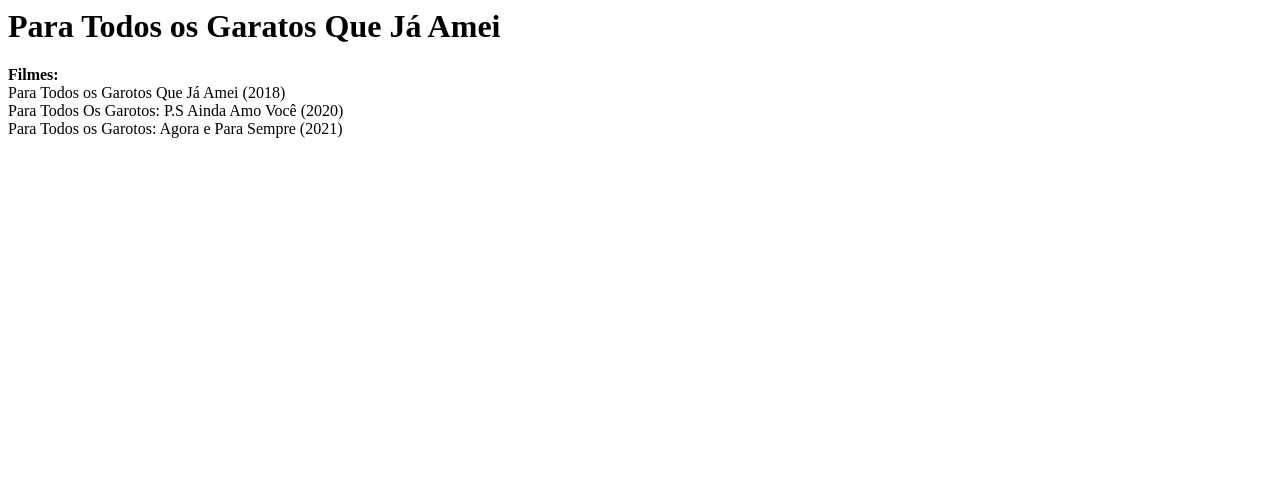
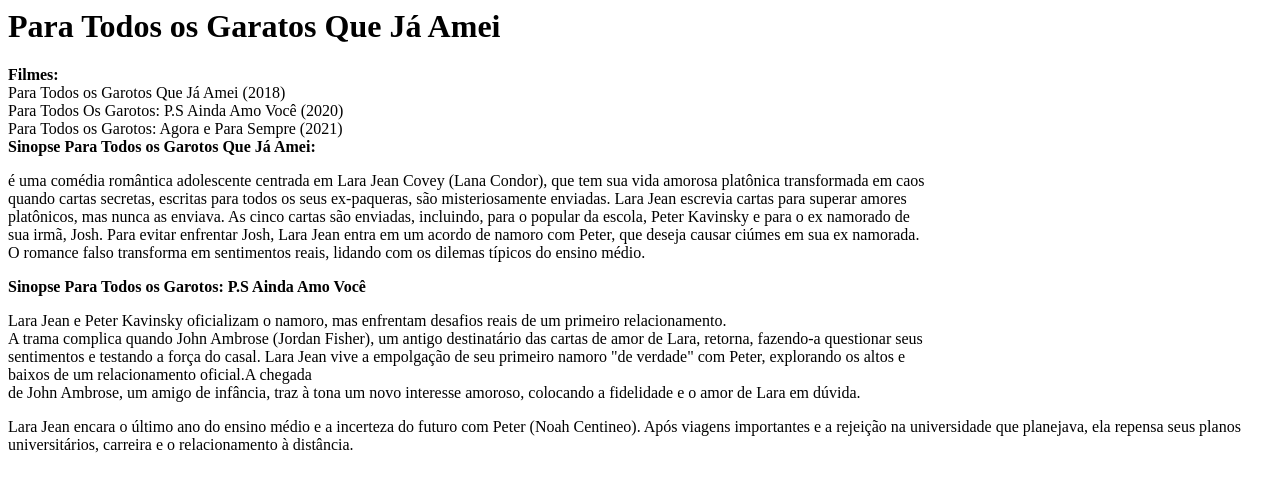
Before and after one commit to biancaoliveirapires-pixel/meu-site, a plain HTML site: page siteprofessorpedro/index.html in a window 1280 px wide. Drawn offline with Linux system fonts and the light colour scheme.

Commit message:
Add files via upload

```diff
--- a/siteprofessorpedro/index.html
+++ b/siteprofessorpedro/index.html
@@ -3,3 +3,24 @@
 <main>Para Todos os Garotos Que Já Amei (2018)</main>
 <main>Para Todos Os Garotos: P.S Ainda Amo Você (2020)</main>
 <main>Para Todos os Garotos: Agora e Para Sempre (2021)</main>
+<strong>Sinopse Para Todos os Garotos Que Já Amei:</strong>
+<p>é uma comédia romântica adolescente centrada em Lara Jean Covey (Lana Condor), que tem sua vida amorosa platônica
+    transformada em caos <br>quando cartas secretas, escritas para todos os seus ex-paqueras, são misteriosamente
+    enviadas. Lara Jean escrevia cartas para superar amores <br>platônicos, mas nunca as enviava. As cinco cartas são
+    enviadas,
+    incluindo, para o popular da escola, Peter Kavinsky e para o ex namorado de <br>sua irmã, Josh. Para evitar
+    enfrentar
+    Josh, Lara Jean entra em um acordo de namoro com Peter, que deseja causar ciúmes em sua ex namorada. <br>O romance
+    falso
+    transforma em sentimentos reais, lidando com os dilemas típicos do ensino médio.</p>
+<strong>Sinopse Para Todos os Garotos: P.S Ainda Amo Você</strong>
+<p>Lara Jean e Peter Kavinsky oficializam o namoro, mas enfrentam desafios reais de um
+    primeiro relacionamento. <br>A trama complica quando John Ambrose (Jordan Fisher), um antigo destinatário das cartas
+    de
+    amor de Lara, retorna, fazendo-a questionar seus <br>sentimentos e testando a força do casal. Lara Jean vive a
+    empolgação de seu primeiro namoro "de verdade" com Peter, explorando os altos e <br>baixos de um
+    relacionamento oficial.A chegada <br>de John Ambrose, um amigo de infância, traz à tona um novo interesse amoroso,
+    colocando a fidelidade e o amor de Lara em dúvida.
+<p>Lara Jean encara o último ano do ensino médio e a incerteza do futuro com Peter (Noah Centineo). Após
+    viagens importantes e a rejeição na universidade que planejava, ela repensa seus planos universitários, carreira e o
+    relacionamento à distância. </p>
```
